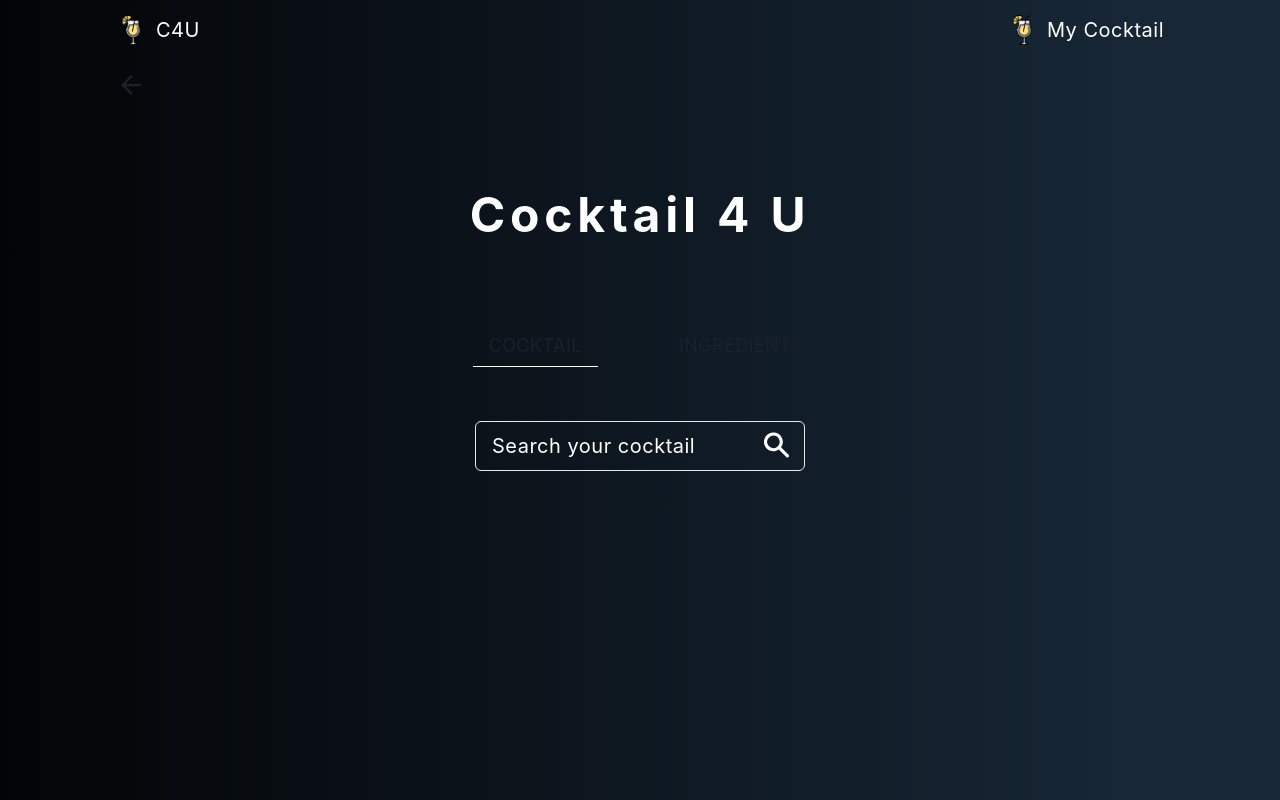
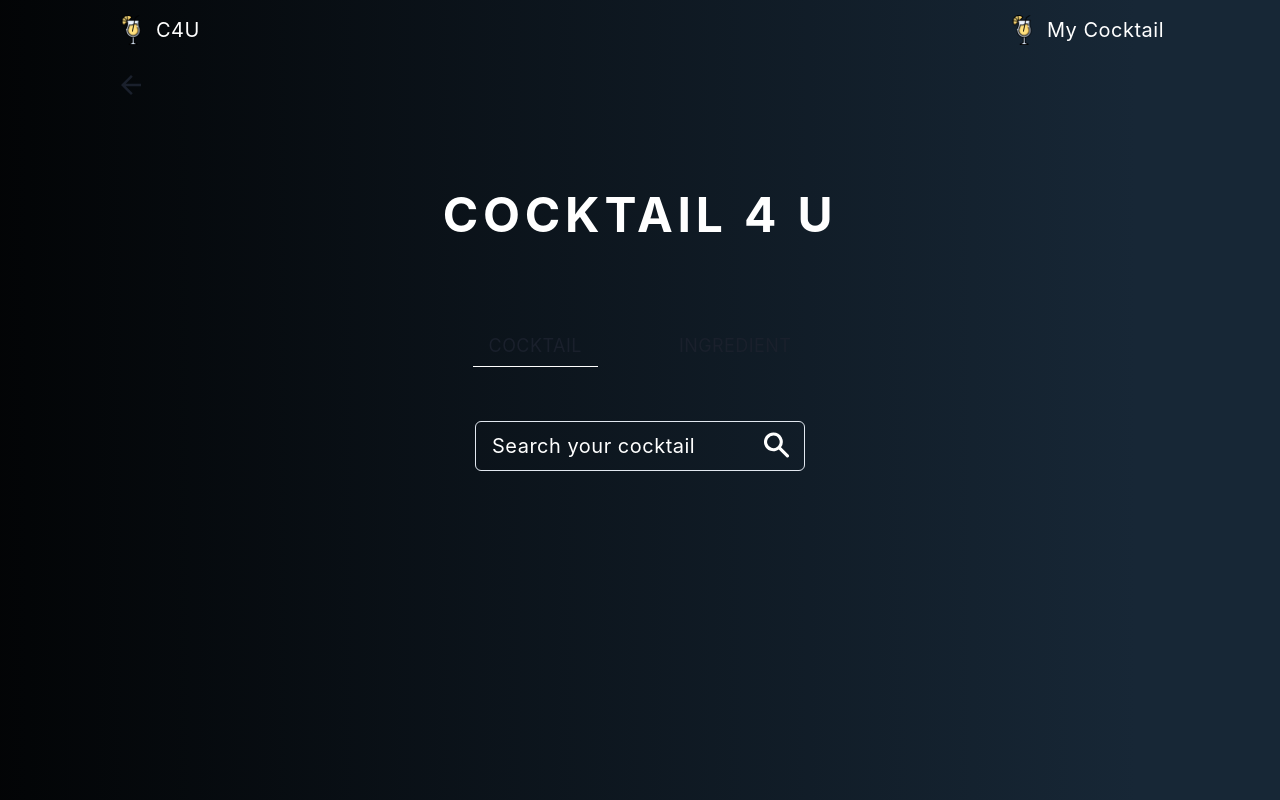
Before and after one commit to newsilver1028/cocktail-4-u, a React (Create React App) app: page / in a window 1280 px wide. Shown: the top 800 px of the page. Built offline with nearby package versions, Linux system fonts and the light colour scheme; what recoil-persist would draw is missing.

Commit message:
style: add logo font

```diff
--- a/package.json
+++ b/package.json
@@ -44,6 +44,7 @@
     "@chakra-ui/react": "^2.1.2",
     "@emotion/react": "^11.9.0",
     "@emotion/styled": "^11.8.1",
+    "@fontsource/quicksand": "^4.5.9",
     "@testing-library/jest-dom": "^5.14.1",
     "@testing-library/react": "^13.0.0",
     "@testing-library/user-event": "^13.2.1",
--- a/src/routes/bookmarkPage/index.tsx
+++ b/src/routes/bookmarkPage/index.tsx
@@ -11,14 +11,14 @@ const BookmarkPage = () => {
     <Box maxW='1080px' w='container.xl' color='white' minH='container.md'>
       <Header />
       <Center my='10%'>
-        <Heading size='2xl' letterSpacing='widest'>
+        <Heading size='2xl' letterSpacing='widest' fontFamily='font.logo'>
           My Cocktail
         </Heading>
       </Center>
       <Center my='10%'>
         <Flex flexFlow='row wrap' rowGap='20' justify='space-around' flex='1' maxW='1080px'>
           {bookmarkList.length === 0 ? (
-            <Heading mt='30%' fontWeight='normal' h='50vh'>
+            <Heading mt='30%' h='50vh' fontWeight='normal' size='md'>
               Add your Cocktail
             </Heading>
           ) : (
--- a/src/routes/cocktailNameSearch/index.tsx
+++ b/src/routes/cocktailNameSearch/index.tsx
@@ -23,7 +23,7 @@ const CocktailNameSearch = () => {
       )}
       {!data ||
         (data.length === 0 && (
-          <Heading mt='10px' fontWeight='normal' h='50vh'>
+          <Heading mt='10px' h='50vh' fontWeight='normal' size='md'>
             We can&#39;t find any cocktail
           </Heading>
         ))}
--- a/src/routes/index.tsx
+++ b/src/routes/index.tsx
@@ -6,12 +6,17 @@ import CocktailNameSearch from './cocktailNameSearch';
 import IngredientSearch from './ingredientSearch';
 import Layout from './layout';
 
+import '@fontsource/quicksand/700.css';
+
 const theme = extendTheme({
   colors: {
     bgColor: {
       100: '#000000',
       200: '#172736',
     },
+  },
+  font: {
+    logo: `'Quicksand', sans-serif'`,
   },
 });
 
--- a/src/routes/ingredientSearch/index.tsx
+++ b/src/routes/ingredientSearch/index.tsx
@@ -52,7 +52,7 @@ const IngredientSearch = () => {
       <Center>
         {!ingredients ||
           (ingredients.length === 0 && (
-            <Heading size='lg' my='10%' fontWeight='normal'>
+            <Heading size='md' my='10%' fontWeight='normal'>
               We can&#39;t find any ingredients
             </Heading>
           ))}
@@ -79,7 +79,7 @@ const IngredientSearch = () => {
       <Center>
         {!cocktails ||
           (cocktails.length === 0 && (
-            <Heading size='lg' my='10%' fontWeight='normal'>
+            <Heading size='md' my='10%' fontWeight='normal'>
               We can&#39;t find any cocktails
             </Heading>
           ))}
--- a/src/routes/layout/index.tsx
+++ b/src/routes/layout/index.tsx
@@ -23,8 +23,8 @@ const Layout = () => {
     <Box maxW='1080px' w='container.xl' color='white'>
       <Header />
       <Center my='8%'>
-        <Heading as='h1' size='2xl' letterSpacing='widest' color='white'>
-          Cocktail 4 U
+        <Heading as='h1' size='2xl' letterSpacing='widest' color='white' fontFamily='font.logo'>
+          COCKTAIL 4 U
         </Heading>
       </Center>
       <Center>
```
Also changed, not shown: 1 other file (tests, documents, lock files or other folders).
